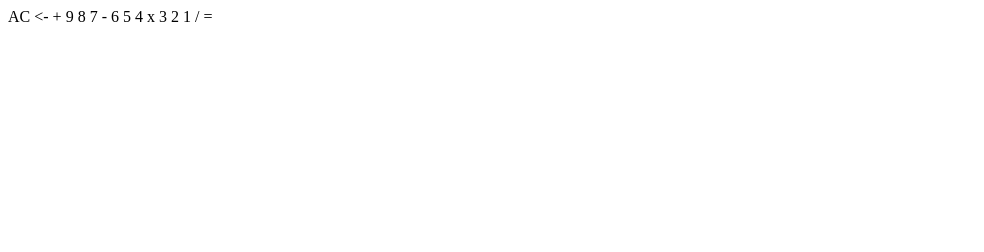
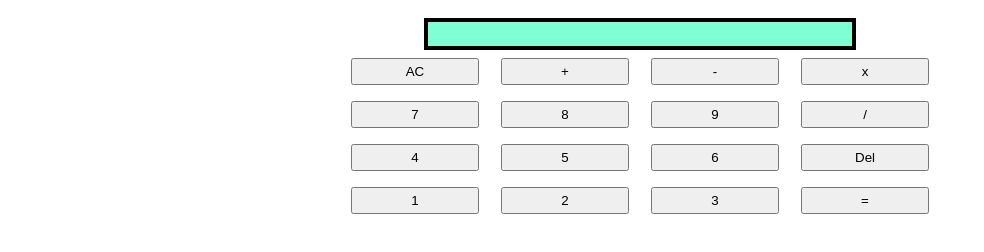
Before and after one commit to hmolfindo/calculator-project, a plain HTML site: page index.html in a window 1280 px wide. Shown: the whole page, without its empty margins (0-984 px from the left). Drawn offline with Linux system fonts and the light colour scheme.

Commit message:
Add functions for operations

```diff
--- a/calc.css
+++ b/calc.css
@@ -0,0 +1,32 @@
+body{
+    padding: 10px 420px 10px 420px;
+}
+
+button{
+    width: 128px;
+    margin: 8px 0px 8px 0px;
+    padding: 4px 0px 4px 0px;
+}
+
+.container{
+    display: flex;
+    flex-direction: column;
+    justify-content: stretch;
+    align-items: center;
+}
+
+.btn-container{
+    width: 600px;
+    display: flex;
+    flex-wrap: wrap;
+    justify-content: space-around;
+}
+
+.display-area{
+    width: 100%;
+    height: 24px;
+    border-style: solid;
+    border-width: 4px;
+    border-color: black;
+    background-color: aquamarine;
+}
--- a/calc.js
+++ b/calc.js
@@ -0,0 +1,15 @@
+function add(num1, num2){
+    return num1 + num2;
+};
+
+function subtract(num1, num2){
+    return num1 - num2;
+};
+
+function multiply(num1, num2){
+    return num1 * num2;
+}
+
+function divide(num1, num2){
+    return num1/num2;
+}
--- a/index.html
+++ b/index.html
@@ -4,24 +4,30 @@
     <meta charset="UTF-8">
     <meta name="viewport" content="width=device-width, initial-scale=1.0">
     <title>Document</title>
+    <link rel="stylesheet" href="calc.css">
 </head>
 <body>
-    <btn>AC</btn>
-    <btn><-</btn>
-    <btn>+</btn>
-    <btn>9</btn>
-    <btn>8</btn>
-    <btn>7</btn>
-    <btn>-</btn>
-    <btn>6</btn>
-    <btn>5</btn>
-    <btn>4</btn>
-    <btn>x</btn>
-    <btn>3</btn>
-    <btn>2</btn>
-    <btn>1</btn>
-    <btn>/</btn>
-    <btn>=</btn>
+    <div class="container">
+        <div class="display-area"></div>
+        <div class="btn-container">
+            <button class="calc-button">AC</button>
+            <button class="calc-button">+</button>
+            <button class="calc-button">-</button>
+            <button class="calc-button">x</button>
+            <button class="calc-button">7</button>
+            <button class="calc-button">8</button>
+            <button class="calc-button">9</button>
+            <button class="calc-button">/</button>
+            <button class="calc-button">4</button>
+            <button class="calc-button">5</button>
+            <button class="calc-button">6</button>
+            <button class="calc-button">Del</button>
+            <button class="calc-button">1</button>
+            <button class="calc-button">2</button>
+            <button class="calc-button">3</button>
+            <button class="calc-button">=</button>
+            </div>
+    </div>
     <script src="calc.js"></script>
 </body>
 </html>
```
